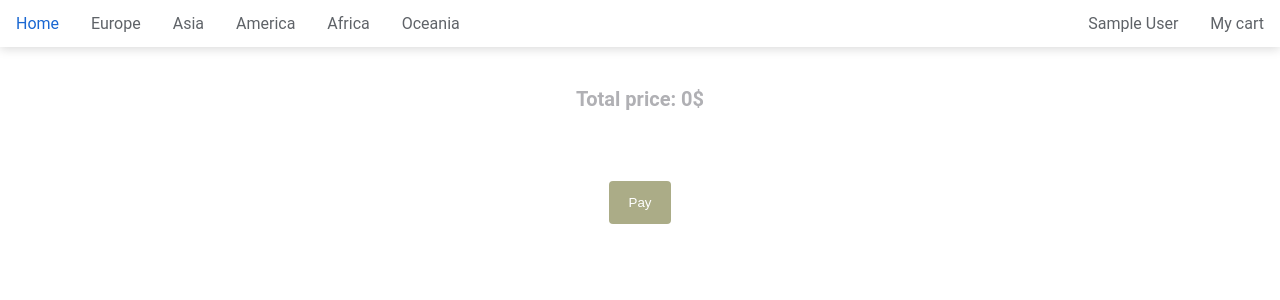
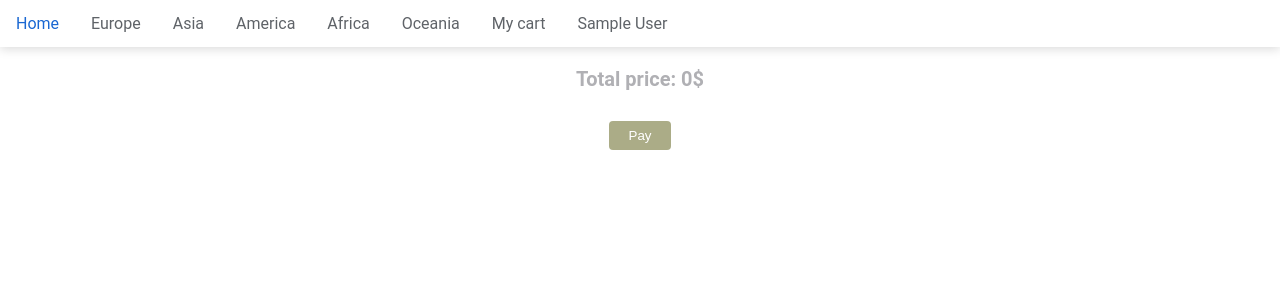
Before and after one commit to nicobousquet/Code-Igniter-Website, a CodeIgniter app: page /Code-Igniter-Website/index.php/MyCart in a window 1280 px wide. Shown: the top 300 px of the page. Run offline with CodeIgniter, Linux system fonts and the light colour scheme; the visitor is signed in with stand-in values (Sample User, id 1); data comes from the database, SQL or seed files in the repository; data that the repository does not hold is empty.

Commit message:
changes views

```diff
--- a/CodeIgniterFolder/application/views/mycart.php
+++ b/CodeIgniterFolder/application/views/mycart.php
@@ -13,65 +13,24 @@
 			margin: 1px;
 		}
 
-		li span1 {
-			/*background-color: #EFF4C5;*/
-
-		}
-
-		.photos {
-			list-style-type: none;
-			text-align: center;
-			font-size: 20px;
-			display: inline;
-			display: flex;
-			flex-direction: row;
-			align-self: center;
-			padding: 10px;
-			margin: 10px;
-			border-radius: 0px;
-			display: block;
-			width: 300px;
-			height: 150px;
-			writing-mode: vertical-lr;
-			writing-mode: horizontal-tb;
-			text-align: left;
-		}
-
 		img {
-			max-width: 100%;
-			max-height: 100%;
-			border-radius: 10px;
-			transition: transform 1s;
+			width: auto;
+			height: 200px;
 		}
 
 		.font {
 			font-family: "Google Sans", Roboto, Arial, sans-serif;
 			font-weight: 600;
 			color: #b0b0b4;
+			font-size: 20px;
 		}
 
-		input[type=text], input[type=email], input[type=password], select {
-			padding: 6px 8px;
-			margin: 15px 10px 0 0;
-			display: inline-block;
-			border: 1px solid #ccc;
-			border-radius: 4px;
-			box-sizing: border-box;
-			width: 100%;
+		.infos {
+			margin-left: 50px;
 		}
 
-		input[type=button] {
-			background-color: #abac87;
-			color: white;
-			padding: 14px 20px;
-			margin: 50px 0;
-			border: none;
-			border-radius: 4px;
-			cursor: pointer;
-		}
-
-		input:enabled[type=button]:hover {
-			background-color: rgb(25 24 24 / 16%)
+		body {
+			text-align: center
 		}
 	</style>
 </head>
@@ -80,48 +39,39 @@
 <!-- This file displays the items in the user's shopping cart and allows the user to pay for the items -->
 
 <!-- Loop through each item in the user's shopping cart -->
-<?php
-for ($i = 0;
-$i < count($user_cart);
-$i++) {
-?>
+<?php for ($i = 0; $i < count($user_cart); $i++) { ?>
 <!-- Display information about the item and a link to remove the item from the cart -->
 <div class="flex_container font">
-	<div style="display: flex; flex-direction: row; margin-bottom: 1px; background-color: #f8f8f8;
-">
-		<div class="photos">
-			<!-- Link to the page displaying the item's description -->
-			<a href="<?php echo site_url('PosterDescription/index/') . $user_cart[$i]->id; ?> ">
-				<!-- Display the item's image -->
-				<img src="<?php echo $user_cart[$i]->url; ?>" alt="">
+	<div style="display: flex; flex-direction: row; margin-bottom: 1px; background-color: #f8f8f8;">
+		<!-- Link to the page displaying the item's description -->
+		<a href="<?= site_url('PosterDescription/index/') . $user_cart[$i]->id; ?> ">
+			<!-- Display the item's image -->
+			<img src="<?= $user_cart[$i]->url; ?>" alt="">
+		</a>
+		<div class="infos">
+			<!-- Display the item's continent and ID -->
+			<p style=""><?= $user_cart[$i]->continent;
+				echo ' #' . $user_cart[$i]->id; ?><br></p>
+			<!-- Display the item's quantity -->
+			<p style="">Quantity: <?= $user_cart[$i]->quantity; ?><br></p>
+			<!-- Display the item's size -->
+			<p style="">Size (cm): <?= $user_cart[$i]->size; ?><br></p>
+			<!-- Display the item's price -->
+			<p style="">Price: <?= $user_cart[$i]->price . '$'; ?><br></p>
+			<!-- Link to remove the item from the cart -->
+		</div>
+		<div style="flex-grow: 1">
+			<a href="<?= site_url('MyCart/remove_item/') . $user_cart[$i]->id . '/' . $user_cart[$i]->quantity . '/' . $user_cart[$i]->size; ?>"
+			   style="font-size: small; float: right">
+				Remove from cart
 			</a>
 		</div>
-		<div class="photos">
-			<!-- Display the item's continent and ID -->
-			<p style=""><?php echo $user_cart[$i]->continent;
-				echo ' #' . $user_cart[$i]->id; ?><br></p>
-			<!-- Display the item's quantity -->
-			<p style="">Quantity: <?php echo $user_cart[$i]->quantity; ?><br></p>
-			<!-- Display the item's size -->
-			<p style="">Size (cm): <?php echo $user_cart[$i]->size; ?><br></p>
-		</div>
-		<div class="photos">
-			<!-- Display the item's price -->
-			<p style="">Price: <?php echo $user_cart[$i]->price . '$'; ?><br></p>
-			<!-- Link to remove the item from the cart -->
-			<div class="photos font">
-				<a href="<?php echo site_url('MyCart/remove_item/') . $user_cart[$i]->id . '/' . $user_cart[$i]->quantity . '/' . $user_cart[$i]->size; ?>"
-				   style="font-size: small; float: right">Remove from cart</a>
-			</div>
-		</div>
 	</div>
-	<?php
-	}
-	?>
+	<?php } ?>
 	<!-- Display the total price of the items in the cart and a button to pay for the items -->
-	<div class="photos" style="text-align: center">
-		<p class="font">Total price: <?php echo $cart_total_price . '$'; ?></p>
-		<a href="<?php echo site_url('PaymentForm'); ?>"><input type="button" value="Pay"/></a>
-	</div>
+	<p class="font">Total price: <?= $cart_total_price . '$'; ?></p>
+	<a href="<?= site_url('PaymentForm'); ?>">
+		<button>Pay</button>
+	</a>
 </body>
 </html>
--- a/CodeIgniterFolder/application/views/navbar.php
+++ b/CodeIgniterFolder/application/views/navbar.php
@@ -2,9 +2,9 @@
 <html xmlns="http://www.w3.org/1999/html" lang="en">
 <head>
 	<meta charset="UTF-8">
-	<link rel="icon" href="<?= base_url() ?>/favicon.ico" type="image/gif">
+	<link rel="icon" href="<?= base_url("favicon.ico") ?>" type="image/gif">
 	<style>
-		input[type=text], input[type=email], input[type=password], select {
+		input[type=text], input[type=email], input[type=password] {
 			padding: 6px 8px;
 			margin: 15px 20px 0 0;
 			display: inline-block;
@@ -28,21 +28,16 @@
 			background-color: rgb(25 24 24 / 16%)
 		}
 
-		ul.navbar {
+		.navbar {
 			box-shadow: 0 2px 10px 0 rgb(0 0 0 / 15%);
-			list-style-type: none;
 			margin: 0;
 			padding: 0;
 			background-color: #fff;
 			display: block;
 			text-align: center;
-			position: -webkit-sticky; /* Safari */
 			position: sticky;
 			top: 0;
-		}
-
-		li.nav_right {
-			float: right;
+			z-index: 5;
 		}
 
 		body {
@@ -52,7 +47,7 @@
 			flex-direction: column;
 		}
 
-		li span {
+		.navbar_button {
 			display: block;
 			color: rgb(95, 99, 104);
 			text-align: center;
@@ -62,33 +57,23 @@
 			float: left;
 		}
 
-		li span:hover {
+		.navbar_button:hover {
 			color: #1967d2;
-		}
-
-		ul li div.showme {
-			display: none;
 		}
 
 		.showme {
 			position: absolute;
 			background-color: #ffffff;
-			margin-top: 46px;
-			width: 110px;
 			padding: 6px;
 			border-radius: 0 0 5px 5px;
 			box-shadow: 2px 5px 10px 0 rgb(0 0 0 / 15%);
-			display: flex;
+			display: none;
 			flex-direction: column;
 		}
 
+
 		.showhim:hover .showme {
 			display: flex;
-		}
-
-		.button_div {
-			width: 80%;
-			margin: 5px 10px 0;
 		}
 	</style>
 </head>
@@ -96,35 +81,29 @@
 <body>
 
 <!-- The navigation bar at the top of the page -->
-<ul class="navbar">
-
+<div class="navbar">
 	<!-- Home page -->
-	<li><a href="<?php echo site_url('Home'); ?>"><span>Home</span></a></li>
+	<a class="navbar_button" href="<?= site_url('Home'); ?>">Home</a>
 
 	<!-- Pages for each continent -->
-	<li><a href="<?php echo site_url('GetPoster/index/Europe'); ?>"><span>Europe</span></a></li>
-	<li><a href="<?php echo site_url('GetPoster/index/Asia'); ?>"><span>Asia</span></a></li>
-	<li><a href="<?php echo site_url('GetPoster/index/America'); ?>"><span>America</span></a></li>
-	<li><a href="<?php echo site_url('GetPoster/index/Africa'); ?>"><span>Africa</span></a></li>
-	<li><a href="<?php echo site_url('GetPoster/index/Oceania'); ?>"><span>Oceania</span></a></li>
+	<a class="navbar_button" href="<?= site_url('GetPoster/index/Europe'); ?>">Europe</a>
+	<a class="navbar_button" href="<?= site_url('GetPoster/index/Asia'); ?>">Asia</a>
+	<a class="navbar_button" href="<?= site_url('GetPoster/index/America'); ?>">America</a>
+	<a class="navbar_button" href="<?= site_url('GetPoster/index/Africa'); ?>">Africa</a>
+	<a class="navbar_button" href="<?= site_url('GetPoster/index/Oceania'); ?>">Oceania</a>
 
 	<!-- Link to the user's cart -->
-	<li class="nav_right"><a href="<?php echo site_url('MyCart'); ?>"><span>My cart</span></a></li>
+	<a class="navbar_button" href="<?= site_url('MyCart'); ?>">My cart</a>
 
 	<!-- If the user is not logged in, show a login form -->
 	<?php if (!$_SESSION['login']) { ?>
-		<li class="showhim nav_right"><span>My account</span>
-			<div class="showme">
-				<div>
+		<div class="navbar_button showhim nav_right">
+			My account
 			<!-- Form to login -->
-					<form method="post" action="<?php echo site_url('Navbar/login'); ?>">
-						<div>
+			<form class="showme" method="post" action="<?= site_url('Navbar/login'); ?>">
 				<!-- Inputs for email and password -->
 				<input type="email" id="email_login" name="email_login" placeholder="Email" required><br>
-							<input type="password" id="password_login" name="password_login" placeholder="Password"
-								   required><br>
-						</div>
-						<div class="button_div">
+				<input type="password" id="password_login" name="password_login" placeholder="Password" required><br>
 				<input type="submit" style="width: 100%" value="Submit">
 				<div style="color:red">
 					<?php
@@ -132,37 +111,26 @@
 						echo "Wrong email or password";
 					}
 					?>
-							</div>
 					<!-- This link allows the user to create an account if they don't already have one -->
-							<a href="<?php echo site_url('MyAccount'); ?>" style="font-size: small">No account ?</a>
+					<a href="<?= site_url('MyAccount'); ?>" style="font-size: small">No account ?</a>
 				</div>
 			</form>
 		</div>
-			</div>
-		</li>
 	<?php } else { ?>
 		<!-- If the user is logged in, their account menu is displayed with options to view their orders and log out -->
-		<li class="showhim nav_right"><span><?php echo $_SESSION['login']; ?></span>
+		<div class="navbar_button showhim nav_right"><?= $_SESSION['login']; ?>
 			<div class="showme">
-				<div>
-					<form method="post" action="<?php echo site_url('MyOrders'); ?>">
-						<div class="button_div" style="margin: 2px">
 				<!-- Display "My orders" button -->
-							<input type="submit" name="myorders" value="My orders">
-						</div>
-					</form>
-				</div>
-				<div>
-					<form method="post" action="<?php echo site_url('Navbar/disconnect_user'); ?>">
-						<div class="button_div" style="margin: 2px">
+				<a href="<?= site_url("MyOrders"); ?>">
+					<button>My orders</button>
+				</a>
 				<!-- Display "Log out" button -->
-							<input type="submit" name="disconnect" value="Log out" style="width: 113%">
-						</div>
-					</form>
+				<a href="<?= site_url("Navbar/disconnect_user"); ?>">
+					<button>Log out</button>
+				</a>
 			</div>
 		</div>
-		</li>
 	<?php } ?>
-</ul>
+</div>
 </body>
 </html>
--- a/CodeIgniterFolder/application/views/paymentcancel.php
+++ b/CodeIgniterFolder/application/views/paymentcancel.php
@@ -1,5 +1,4 @@
-<!-- This file displays a message and operation code when a payment is canceled.
-The user is redirected to their orders page after 3 seconds. -->
+<!-- This file displays a message and operation code when a payment is canceled. -->
 <!DOCTYPE html>
 <html>
 <head>
```
Also changed, not shown: CodeIgniterFolder/application/views/getposter.php (+31 -66 lines), CodeIgniterFolder/application/views/home.php (+31 -45 lines), CodeIgniterFolder/application/views/myaccount.php (+0 -8 lines), CodeIgniterFolder/application/views/myorders.php (+20 -74 lines), CodeIgniterFolder/application/views/paymentform.php (+5 -42 lines), CodeIgniterFolder/application/views/posterdescription.php (+46 -66 lines). Lines whose indentation alone changed are shown as unchanged.
